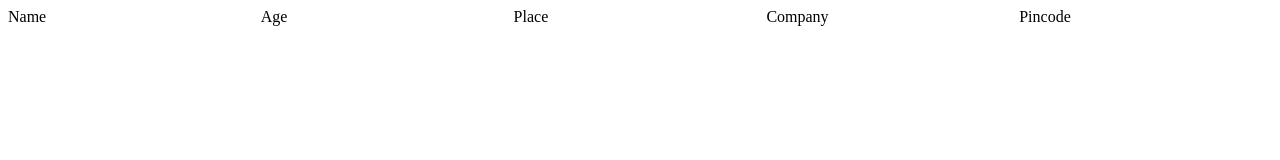
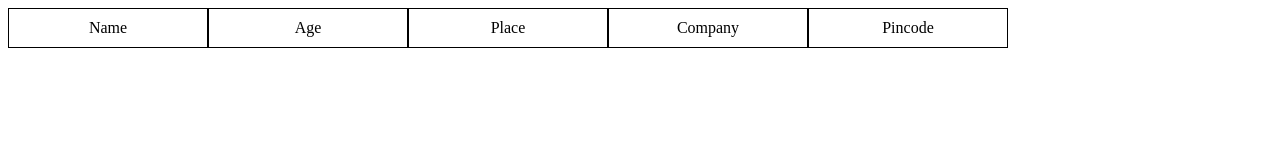
Before and after one commit to anaghapcoddle/Javascript-Assignment, a website: page Assignment8/index.html in a window 1280 px wide. Drawn offline with Linux system fonts and the light colour scheme; no server answers.

Commit message:
assignment submitted

```diff
--- a/Assignment8/css/stylesheet.css
+++ b/Assignment8/css/stylesheet.css
@@ -1,4 +1,11 @@
 #details-div{
     display: grid;
-    grid-template-columns: 1fr 1fr 1fr 1fr 1fr;
+    grid-template-columns: 200px 200px 200px 200px 200px;
+    row-gap: 0px;
 }
+
+.cell {
+    border: 1px solid black;
+    padding: 10px;
+    text-align: center;
+}
--- a/Assignment8/index.html
+++ b/Assignment8/index.html
@@ -10,11 +10,11 @@
 
 <body>
     <div id="details-div">
-        <div>Name</div>
-        <div>Age</div>
-        <div>Place</div>
-        <div>Company</div>
-        <div>Pincode</div>
+        <div class="cell">Name</div>
+        <div class="cell">Age</div>
+        <div class="cell">Place</div>
+        <div class="cell">Company</div>
+        <div class="cell">Pincode</div>
     </div>
     <script type="text/javascript" src="./javascript/script.js"></script>
 </body>
--- a/Assignment8/javascript/script.js
+++ b/Assignment8/javascript/script.js
@@ -9,6 +9,7 @@ xhr.onreadystatechange = function () {
     const dataList = Object.values(mydetails);
     dataList.forEach((data) => {
       const divElement = document.createElement('div');
+      divElement.setAttribute('class', 'cell');
       divElement.textContent = data;
       document.getElementById('details-div').appendChild(divElement);
     });
```
